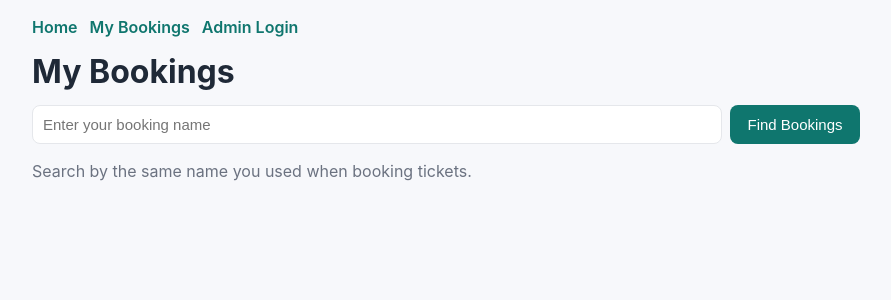
After one commit to 9m57jf85cr-creator/event-management, a Flask app: page /my_bookings in a window 1280 px wide. The commit adds this page. Shown: the top 300 px of the page, without its empty margins (194-1085 px from the left). Run offline with Flask 3, Linux system fonts and the light colour scheme.

Commit message:
Add my bookings lookup and non-admin self-cancel flow

```diff
--- a/app.py
+++ b/app.py
@@ -225,6 +225,22 @@ def _credentials_match(username, password):
         secrets.compare_digest(username.encode("utf-8"), expected_username.encode("utf-8"))
         and secrets.compare_digest(password.encode("utf-8"), expected_password.encode("utf-8"))
     )
+
+
+def _is_valid_booking_name(name):
+    if not name:
+        flash("Your name is required.", "error")
+        return False
+
+    if len(name) > MAX_BOOKING_NAME_LENGTH:
+        flash(f"Name cannot exceed {MAX_BOOKING_NAME_LENGTH} characters.", "error")
+        return False
+
+    if any(ord(ch) < 32 for ch in name):
+        flash("Name contains invalid characters.", "error")
+        return False
+
+    return True
 
 
 def _generate_csrf_token():
@@ -473,16 +489,7 @@ def book_event(event_id):
         name = request.form.get("name", "").strip()
         tickets_raw = request.form.get("tickets", "").strip()
 
-        if not name:
-            flash("Your name is required.", "error")
-            return redirect(url_for("book_event", event_id=event_id))
-
-        if len(name) > MAX_BOOKING_NAME_LENGTH:
-            flash(f"Name cannot exceed {MAX_BOOKING_NAME_LENGTH} characters.", "error")
-            return redirect(url_for("book_event", event_id=event_id))
-
-        if any(ord(ch) < 32 for ch in name):
-            flash("Name contains invalid characters.", "error")
+        if not _is_valid_booking_name(name):
             return redirect(url_for("book_event", event_id=event_id))
 
         try:
@@ -551,6 +558,75 @@ def book_event(event_id):
             "remaining_tickets": remaining_tickets,
         },
     )
+
+
+@app.route("/my_bookings")
+def my_bookings():
+    user_name = request.args.get("name", "").strip()
+    booking_data = []
+    has_search = bool(user_name)
+
+    if has_search:
+        if _is_valid_booking_name(user_name):
+            conn = get_db_connection()
+            cursor = conn.cursor()
+            cursor.execute(
+                """
+                SELECT b.id, e.name, b.user_name, b.tickets, b.created_at
+                FROM bookings b
+                JOIN events e ON e.id = b.event_id
+                WHERE LOWER(b.user_name) = LOWER(?)
+                ORDER BY b.created_at DESC, b.id DESC
+                """,
+                (user_name,),
+            )
+            rows = cursor.fetchall()
+            conn.close()
+            booking_data = [
+                {
+                    "id": row[0],
+                    "event_name": row[1],
+                    "user_name": row[2],
+                    "tickets": row[3],
+                    "created_at": row[4],
+                }
+                for row in rows
+            ]
+        else:
+            has_search = False
+            user_name = ""
+
+    return render_template(
+        "my_bookings.html",
+        booking_data=booking_data,
+        user_name=user_name,
+        has_search=has_search,
+    )
+
+
+@app.route("/my_bookings/cancel/<int:booking_id>", methods=["POST"])
+def cancel_my_booking(booking_id):
+    user_name = request.form.get("user_name", "").strip()
+    if not _is_valid_booking_name(user_name):
+        return redirect(url_for("my_bookings"))
+
+    conn = get_db_connection()
+    cursor = conn.cursor()
+    cursor.execute(
+        "SELECT id FROM bookings WHERE id = ? AND LOWER(user_name) = LOWER(?)",
+        (booking_id, user_name),
+    )
+    row = cursor.fetchone()
+    if row is None:
+        conn.close()
+        flash("Booking not found for this name.", "error")
+        return redirect(url_for("my_bookings", name=user_name))
+
+    cursor.execute("DELETE FROM bookings WHERE id = ?", (booking_id,))
+    conn.commit()
+    conn.close()
+    flash("Your booking was cancelled.", "success")
+    return redirect(url_for("my_bookings", name=user_name))
 
 
 @app.route("/bookings")
--- a/templates/base.html
+++ b/templates/base.html
@@ -100,6 +100,7 @@
                     <button type="submit" class="btn-danger">Logout</button>
                 </form>
             {% else %}
+                <a href="{{ url_for('my_bookings') }}">My Bookings</a>
                 <a href="{{ url_for('login') }}">Admin Login</a>
             {% endif %}
         </div>
--- /dev/null
+++ b/templates/my_bookings.html
@@ -0,0 +1,31 @@
+{% extends "base.html" %}
+
+{% block title %}My Bookings{% endblock %}
+
+{% block content %}
+<h1>My Bookings</h1>
+<form action="{{ url_for('my_bookings') }}" method="GET" class="row" style="margin-bottom: 12px;">
+    <input type="text" name="name" value="{{ user_name | default('', true) }}" placeholder="Enter your booking name" required>
+    <button type="submit">Find Bookings</button>
+</form>
+
+{% if has_search %}
+    {% for booking in booking_data | default([], true) %}
+        <div class="card">
+            <p><strong>Event:</strong> {{ booking.event_name }}</p>
+            <p><strong>Name:</strong> {{ booking.user_name }}</p>
+            <p><strong>Tickets:</strong> {{ booking.tickets }}</p>
+            <p class="muted"><strong>Booked At:</strong> {{ booking.created_at }}</p>
+            <form action="{{ url_for('cancel_my_booking', booking_id=booking.id) }}" method="POST">
+                <input type="hidden" name="csrf_token" value="{{ csrf_token() }}">
+                <input type="hidden" name="user_name" value="{{ user_name }}">
+                <button type="submit" class="btn-danger">Cancel My Booking</button>
+            </form>
+        </div>
+    {% else %}
+        <p class="muted">No bookings found for this name.</p>
+    {% endfor %}
+{% else %}
+    <p class="muted">Search by the same name you used when booking tickets.</p>
+{% endif %}
+{% endblock %}
```
Also changed, not shown: tests/test_app.py (+93 -0 lines), README.md.
